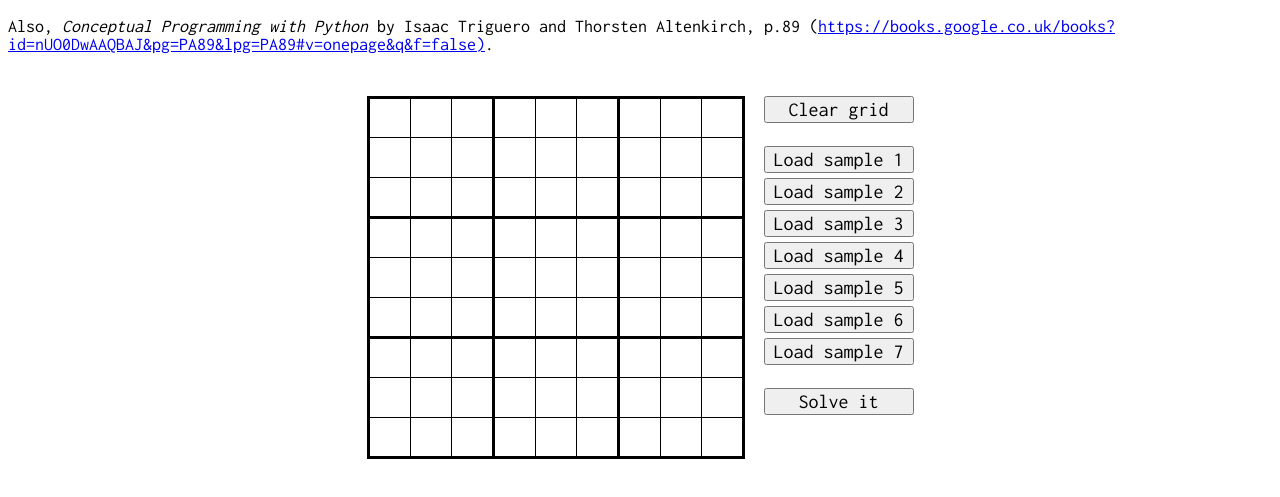
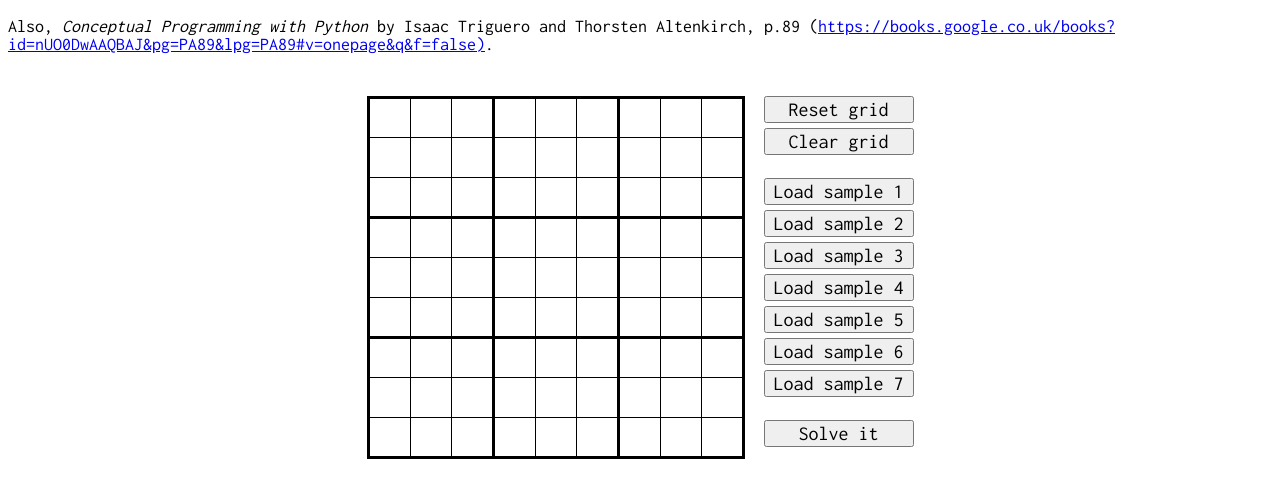
Before and after one commit to Autocrit/Sudoku-solver, a plain HTML site: page index.html in a window 1280 px wide. Shown: the part 107-604 px from the top of the page. Drawn offline with Linux system fonts and the light colour scheme.

Commit message:
Update index.html

```diff
--- a/index.html
+++ b/index.html
@@ -34,6 +34,7 @@
 		<label id="info"> </label>
       </div>
       <div class="box2">
+      	<button id="reset_btn">Reset grid</button><br/>
 		<button id="clear_btn">Clear grid</button><p/>
 		<button id="sample_btn_1">Load sample 1</button><br/>
 		<button id="sample_btn_2">Load sample 2</button><br/>
```
